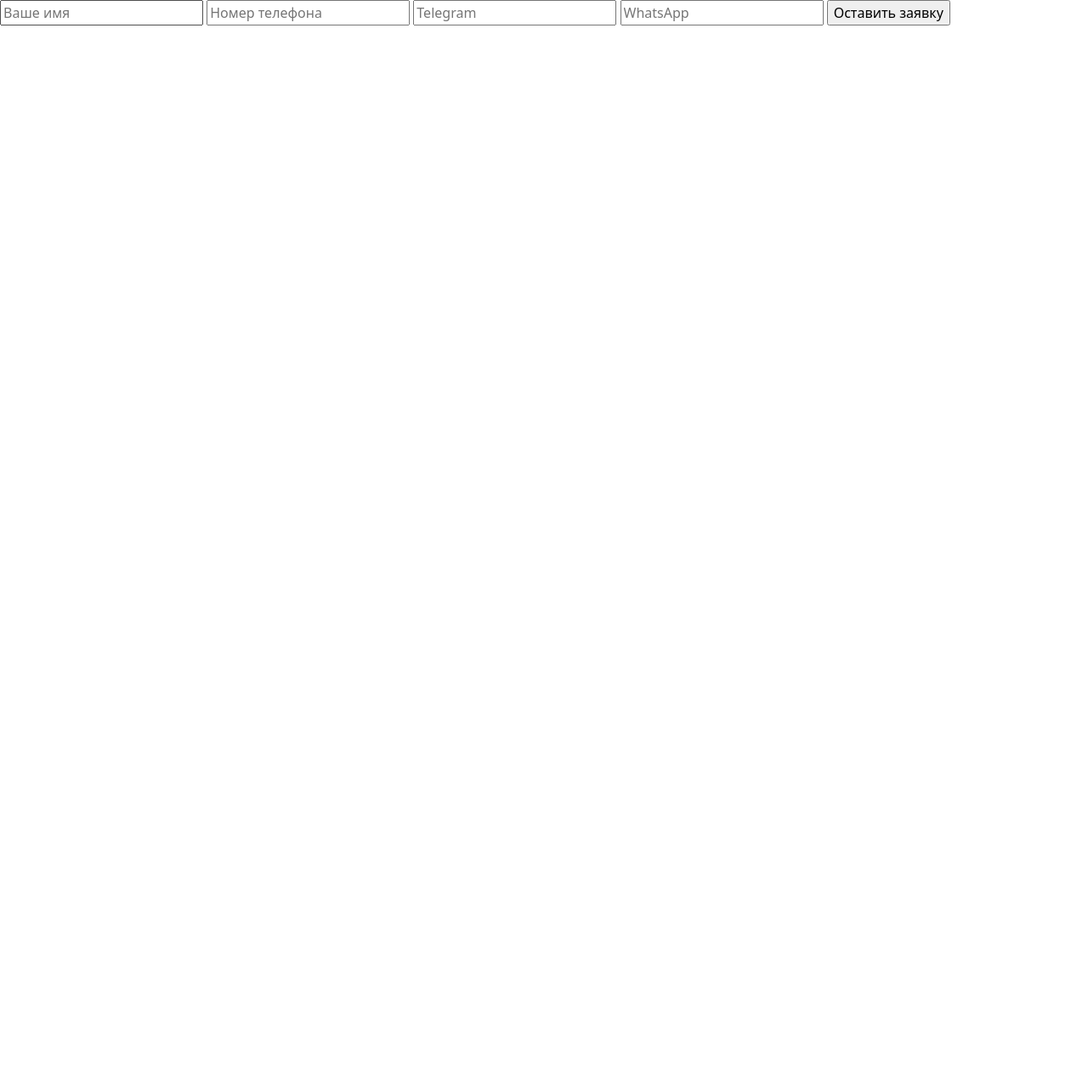
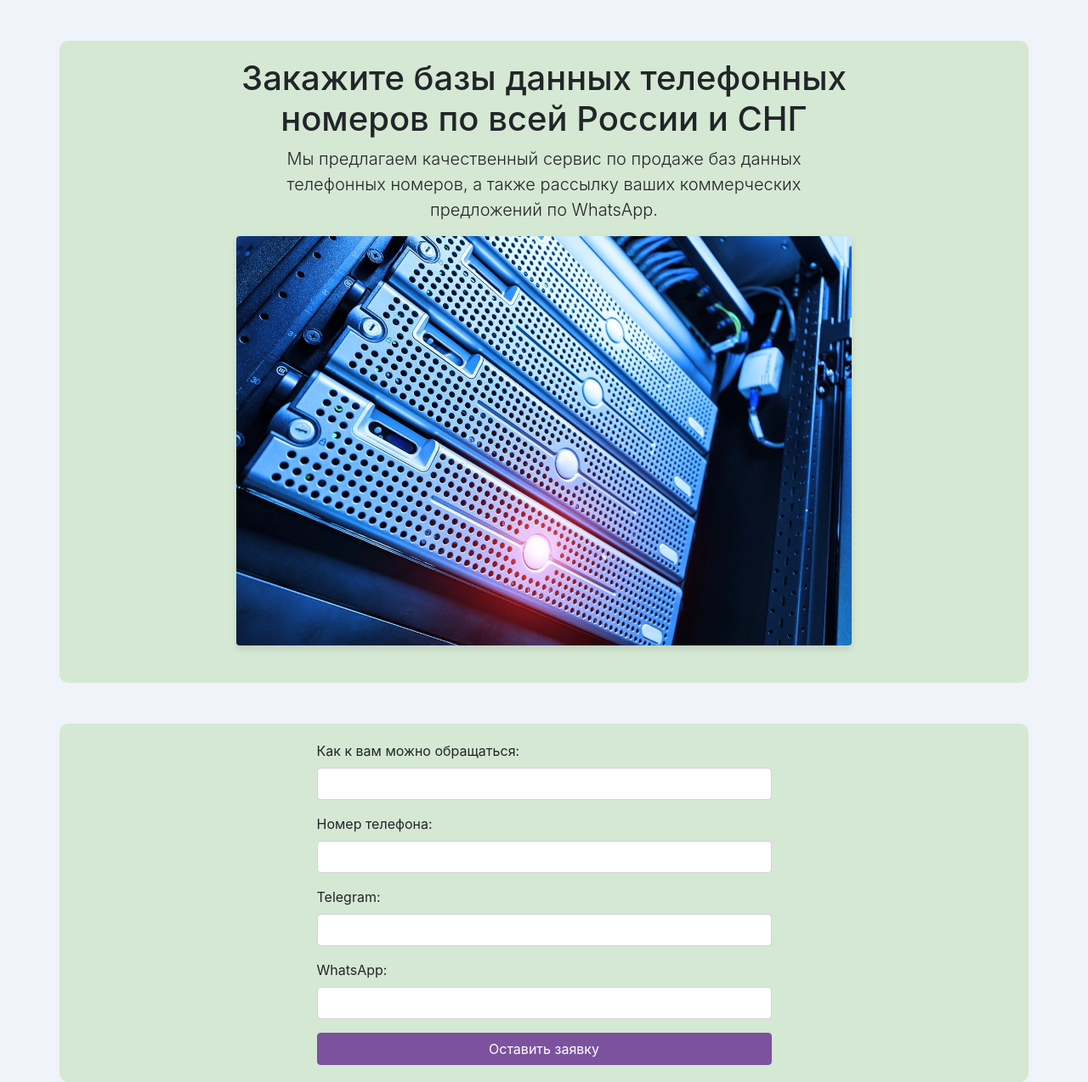
Before and after one commit to chimchimster/landing-phones-databases, a Flask app: page / in a window 1280 px wide. Shown: the whole page at 85% size. Before the commit the page ends 30 px from the top, so only its background shows below. Run offline with Flask 3, Linux system fonts and the light colour scheme; some libraries are stand-ins or nearby versions.

Commit message:
add styles and images

```diff
--- a/app.py
+++ b/app.py
@@ -38,3 +38,7 @@ def index():
 
 
     return render_template('index.html')
+
+
+if __name__ == '__main__':
+    app.run(debug=True)
--- /dev/null
+++ b/static/styles.css
@@ -0,0 +1,31 @@
+body {
+  background-color: #f0f3f9;
+}
+
+.container {
+  background-color: #d5e8d4;
+  border-radius: 10px;
+  padding: 20px;
+}
+
+.btn-primary {
+  background-color: #7c529e;
+  border-color: #7c529e;
+}
+
+.btn-primary:hover {
+  background-color: #583770;
+  border-color: #583770;
+}
+
+.img-fluid {
+  max-width: 100%;
+  height: auto;
+  border-radius: 10px;
+  box-shadow: 0 4px 8px rgba(0, 0, 0, 0.1);
+  transition: box-shadow 0.3s ease-in-out;
+}
+
+.img-fluid:hover {
+  box-shadow: 0 8px 16px rgba(0, 0, 0, 0.2);
+}
--- a/templates/index.html
+++ b/templates/index.html
@@ -1,18 +1,48 @@
 <!DOCTYPE html>
 <html lang="en">
 <head>
-    <meta charset="UTF-8">
-    <link href="https://cdn.jsdelivr.net/npm/bootstrap@5.3.1/dist/css/bootstrap.min.css" rel="stylesheet" integrity="sha384-4bw+/aepP/YC94hEpVNVgiZdgIC5+VKNBQNGCHeKRQN+PtmoHDEXuppvnDJzQIu9" crossorigin="anonymous">
-    <script src="https://cdn.jsdelivr.net/npm/bootstrap@5.3.1/dist/js/bootstrap.bundle.min.js" integrity="sha384-HwwvtgBNo3bZJJLYd8oVXjrBZt8cqVSpeBNS5n7C8IVInixGAoxmnlMuBnhbgrkm" crossorigin="anonymous"></script>
-    <title>Лендинг</title>
+  <meta charset="UTF-8">
+  <meta name="viewport" content="width=device-width, initial-scale=1.0">
+  <title>Phone Numbers and Databases</title>
+  <link rel="stylesheet" href="https://stackpath.bootstrapcdn.com/bootstrap/4.5.2/css/bootstrap.min.css">
+  <link rel="stylesheet" href="{{ url_for('static', filename='styles.css') }}">
 </head>
 <body>
-    <form method="post">
-        <input type="text" name="name" placeholder="Ваше имя">
-        <input type="text" name="phone" placeholder="Номер телефона">
-        <input type="text" name="telegram" placeholder="Telegram">
-        <input type="text" name="whatsapp" placeholder="WhatsApp">
-        <input type="submit" value="Оставить заявку">
-    </form>
+  <div class="container mt-5">
+  <div class="row">
+    <div class="col-md-8 mx-auto">
+      <h1 class="text-center">Закажите базы данных телефонных номеров по всей России и СНГ</h1>
+      <p class="lead text-center">Мы предлагаем качественный сервис по продаже баз данных телефонных номеров, а также рассылку ваших коммерческих предложений по WhatsApp.</p>
+      <img src="{{ url_for('static', filename='media/images/header-image.jpg') }}" class="img-fluid rounded mb-4" alt="Phone Numbers and Databases">
+
+    </div>
+  </div>
+</div>
+<div class="container mt-5">
+  <div class="row">
+    <div class="col-md-6 mx-auto">
+      <form action="submit_form.php" method="POST">
+        <div class="form-group">
+          <label for="name">Как к вам можно обращаться:</label>
+          <input type="text" class="form-control" id="name" name="name" required>
+        </div>
+        <div class="form-group">
+          <label for="phone">Номер телефона:</label>
+          <input type="tel" class="form-control" id="phone" name="phone" required>
+        </div>
+        <div class="form-group">
+          <label for="telegram">Telegram:</label>
+          <input type="text" class="form-control" id="telegram" name="telegram">
+        </div>
+        <div class="form-group">
+          <label for="whatsapp">WhatsApp:</label>
+          <input type="tel" class="form-control" id="whatsapp" name="whatsapp" required>
+        </div>
+        <button type="submit" class="btn btn-primary btn-block">Оставить заявку</button>
+      </form>
+    </div>
+  </div>
+</div>
+
 </body>
 </html>
```
Also changed, not shown: static/media/images/header-image.jpg (added).
